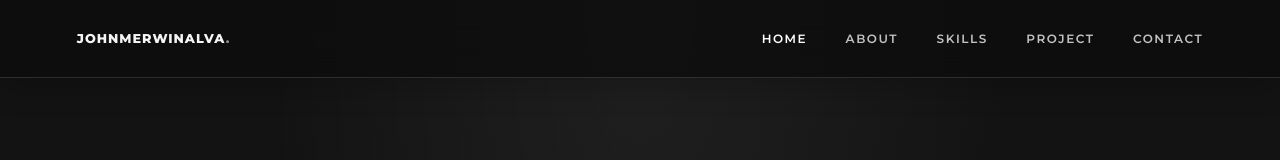
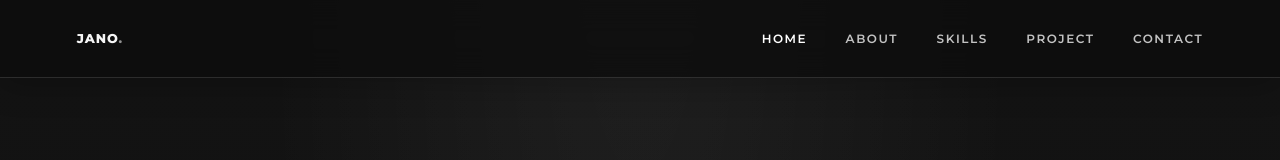
Before and after one commit to Johnmerwinalva/johnmerwinalva.github.io, a plain HTML site: page index.html in a window 1280 px wide. Shown: the top 160 px of the page. Drawn offline with Linux system fonts and the light colour scheme.

Commit message:
Update index.html

```diff
--- a/index.html
+++ b/index.html
@@ -11,7 +11,7 @@
 </head>
 <body>
   <header class="site-header">
-    <a class="brand" href="#home" aria-label="John Merwin Alva home">JOHNMERWINALVA<span>.</span></a>
+    <a class="brand" href="#home" aria-label="John Merwin Alva home">JANO<span>.</span></a>
     <button class="menu-toggle" type="button" aria-label="Open navigation" aria-expanded="false"><span></span><span></span></button>
     <nav class="nav-links" aria-label="Main navigation">
       <a href="#home">Home</a>
```
